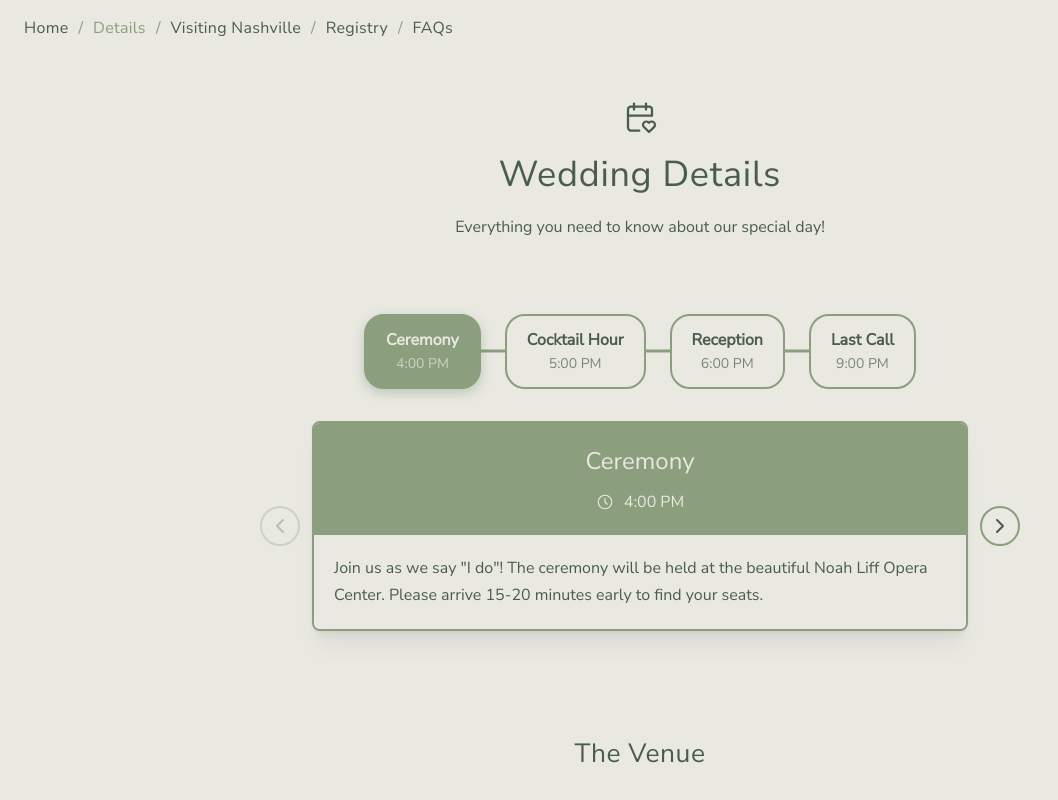
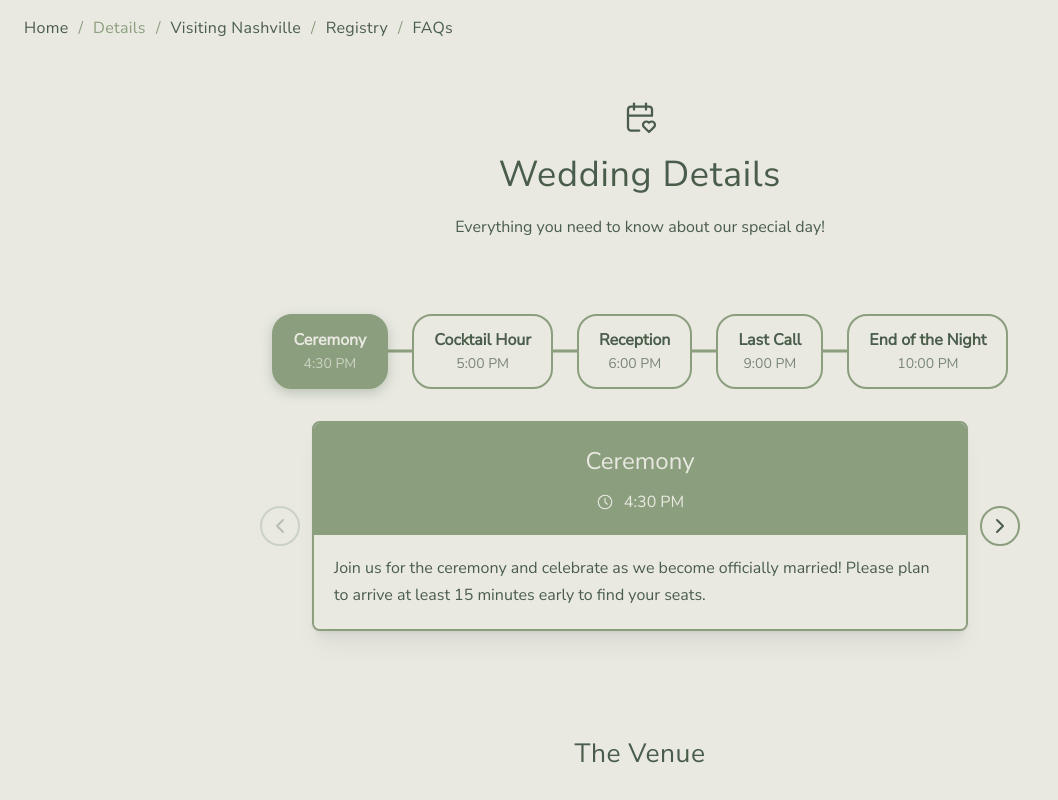
Before and after one commit to BenStormer/Wedding-Website, a React (Vite) app in the folder frontend/: page /details in a window 1280 px wide. Shown: the top 800 px of the page, without its empty margins (0-1058 px from the left). Built offline with nearby package versions, Linux system fonts and the light colour scheme; no server answers.

Commit message:
Update timeline details

```diff
--- a/frontend/src/pages/Details.tsx
+++ b/frontend/src/pages/Details.tsx
@@ -17,27 +17,33 @@ import noahLiffOperaCenter from '../assets/images/noah_liff_frontview.webp';
 const weddingEvents: TimelineEvent[] = [
   {
     title: 'Ceremony',
-    time: '4:00 PM',
+    time: '4:30 PM',
     description:
-      'Join us as we say "I do"! The ceremony will be held at the beautiful Noah Liff Opera Center. Please arrive 15-20 minutes early to find your seats.',
+      'Join us for the ceremony and celebrate as we become officially married! Please plan to arrive at least 15 minutes early to find your seats.',
   },
   {
     title: 'Cocktail Hour',
     time: '5:00 PM',
     description:
-      "Enjoy drinks and hors d'oeuvres while we take photos and the room is transformed for the reception. Mingle with friends and family!",
+      'Enjoy drinks and snacks while the room is transformed for the reception. A great time to mingle with friends and family!',
   },
   {
     title: 'Reception',
     time: '6:00 PM',
     description:
-      'Let the celebration begin! Join us for dinner, dancing, and an unforgettable evening celebrating our love story.',
+      'Let the celebration begin! Join us for dinner, drinks, and dancing. We hope you are prepared to party!',
   },
   {
     title: 'Last Call',
     time: '9:00 PM',
     description:
-      'All good things must come to an end! The reception will wrap up at 10:00 PM. Thank you for celebrating with us!',
+      'At 9:00 PM the bartender will stop serving alcohol. The party continues though!',
+  },
+  {
+    title: 'End of the Night',
+    time: '10:00 PM',
+    description:
+      'The reception will wrap up at 10:00 PM. Thank you for celebrating with us!',
   },
 ];
 
```
